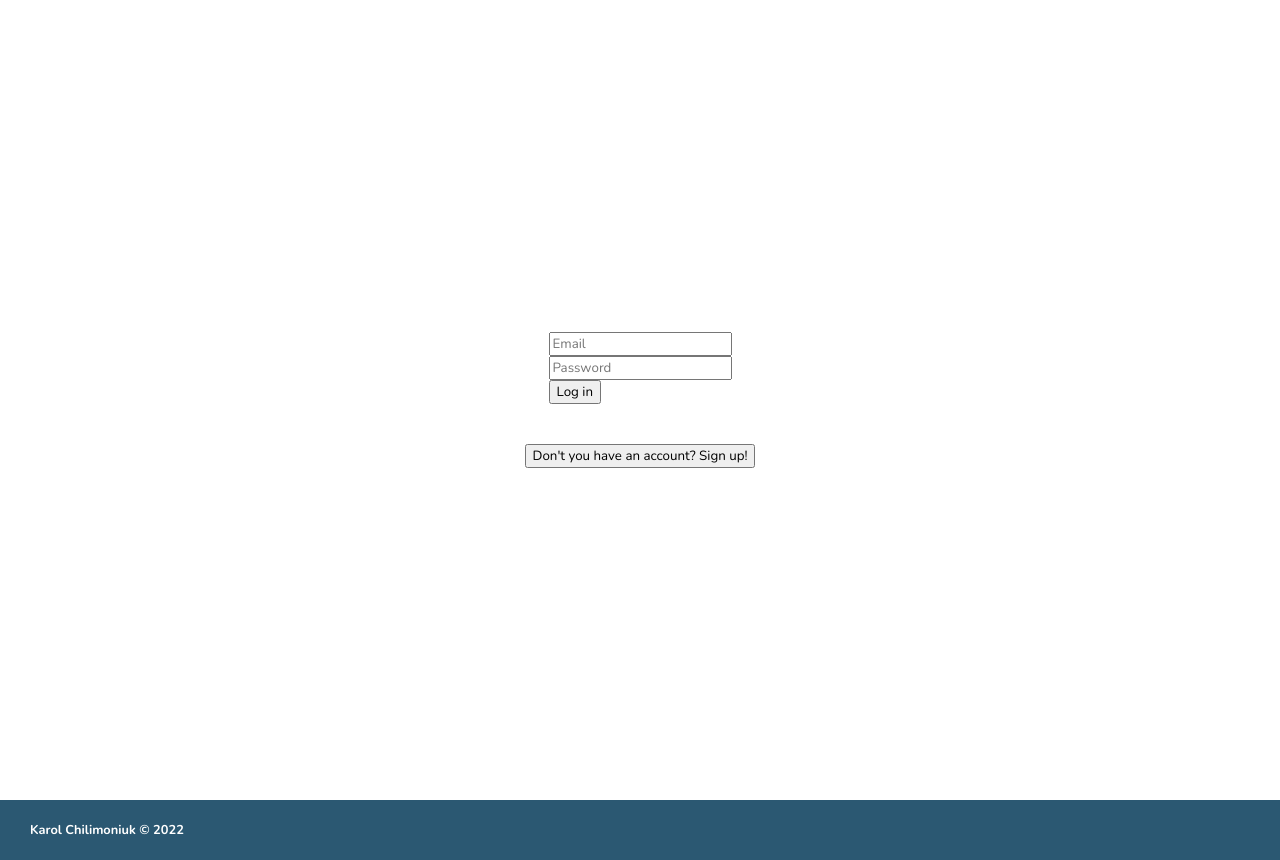
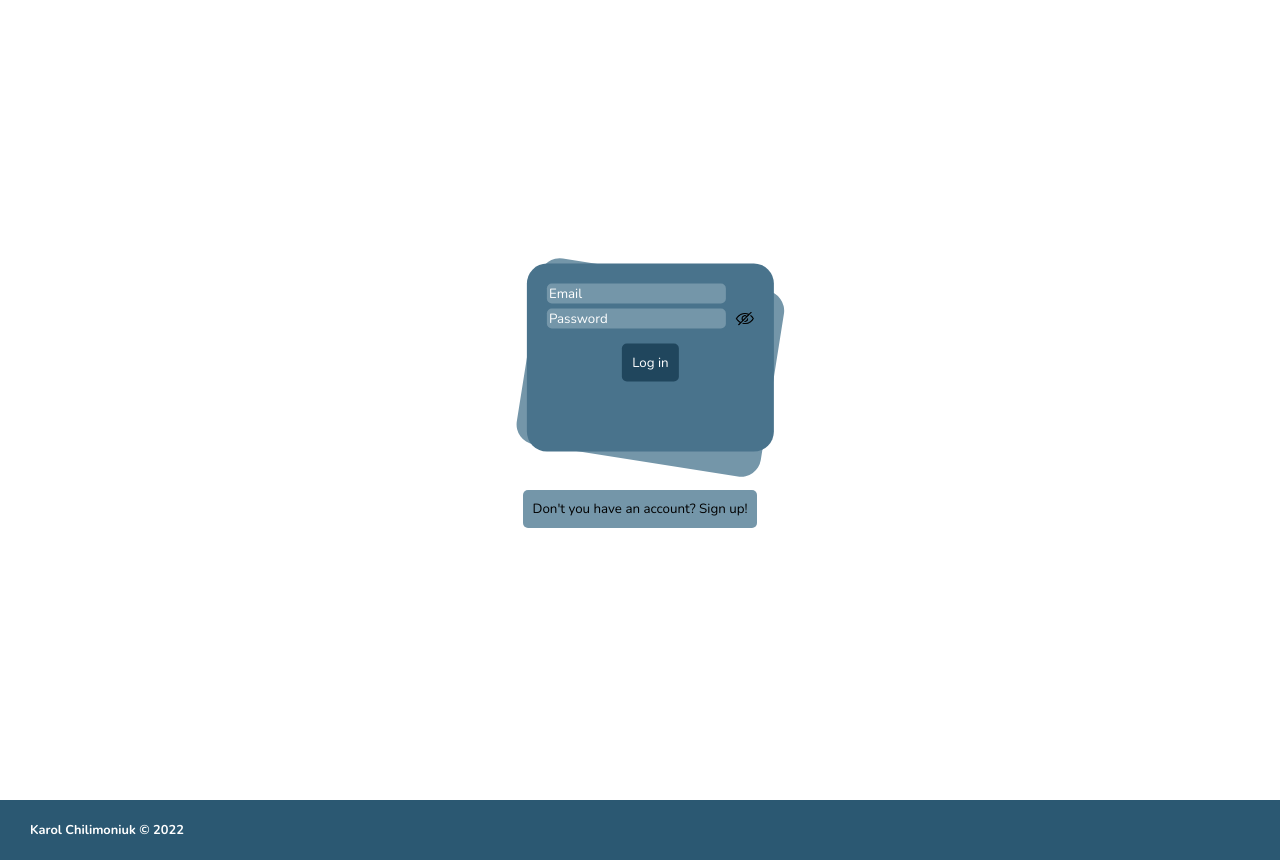
Before and after one commit to KarolChilimoniuk/social-app, a React (Create React App) app in the folder client/: page /auth in a window 1280 px wide. Both pictures are taken after a click on the button "Do you have an account? Log in!". Built offline with nearby package versions, Linux system fonts and the light colour scheme; no server answers.

Commit message:
feat: added styles for login form

```diff
--- a/client/src/components/LoginFormTemplate/LoginFormTemplate.style.ts
+++ b/client/src/components/LoginFormTemplate/LoginFormTemplate.style.ts
@@ -1 +1,31 @@
 import styled from "styled-components";
+
+export const FormBackground = styled.div`
+  background-color: rgb(116, 150, 169);
+  border-radius: 20px;
+  margin-bottom: 30px;
+  transform: rotate(9deg) translate(10px);
+`;
+
+export const FormContainer = styled.div`
+  align-content: center;
+  background-color: rgb(73, 115, 140);
+  border-radius: 20px;
+  display: flex;
+  flex-direction: column;
+  padding: 20px;
+  transform: rotate(-9deg) translateY(-10px);
+`;
+
+export const Form = styled.form`
+  align-items: flex-start;
+  display: flex;
+  flex-direction: column;
+  justify-content: center;
+`;
+
+export const SubmitContainer = styled.div`
+  display: flex;
+  justify-content: center;
+  width: 100%;
+`;
--- a/client/src/components/LoginFormTemplate/LoginFormTemplate.tsx
+++ b/client/src/components/LoginFormTemplate/LoginFormTemplate.tsx
@@ -1,5 +1,14 @@
 import GoogleLoginComp from "../GoogleLoginComp/GoogleLoginComp";
 import { LoginFormTemplateProps } from "../../services/types/types";
+import FormInput from "../TextFormInput/TextFormInput";
+import PasswordInput from "../PasswordInput/PasswordInput";
+import SubInput from "../SubmitInput/SubmitInput";
+import {
+  FormBackground,
+  FormContainer,
+  Form,
+  SubmitContainer,
+} from "./LoginFormTemplate.style";
 
 const LoginFormTemplate = ({
   loginHandler,
@@ -8,32 +17,29 @@ const LoginFormTemplate = ({
   password,
 }: LoginFormTemplateProps): JSX.Element => {
   return (
-    <>
-      <form onSubmit={loginHandler}>
-        <div>
-          <input
-            type="email"
-            placeholder="Email"
-            name="email"
+    <FormBackground>
+      <FormContainer>
+        <Form onSubmit={loginHandler}>
+          <FormInput
+            type={"email"}
+            placeholder={"Email"}
+            name={"email"}
             value={email}
-            onChange={onChangeHandler}
+            onChangeHandler={onChangeHandler}
           />
-        </div>
-        <div>
-          <input
-            type="password"
-            placeholder="Password"
-            name="password"
+          <PasswordInput
+            name={"password"}
             value={password}
-            onChange={onChangeHandler}
+            placeholder={"Password"}
+            onChangeHandler={onChangeHandler}
           />
-        </div>
-        <div>
-          <input type="submit" value="Log in" />
-        </div>
-      </form>
-      <GoogleLoginComp />
-    </>
+          <SubmitContainer>
+            <SubInput value={"Log in"} />
+          </SubmitContainer>
+        </Form>
+        <GoogleLoginComp />
+      </FormContainer>
+    </FormBackground>
   );
 };
 
--- /dev/null
+++ b/client/src/components/LoginSignupSwitcher/LoginSignupSwitcher.style.ts
@@ -0,0 +1,15 @@
+import styled from "styled-components";
+
+export const Switcher = styled.button`
+  background-color: rgb(116, 150, 169);
+  border: 0;
+  border-radius: 5px;
+  color: rgb(0, 0, 0);
+  padding: 10px;
+  cursor: pointer;
+
+  :hover {
+    background-color: rgb(5, 41, 63);
+    color: rgb(255, 255, 255);
+  }
+`;
--- /dev/null
+++ b/client/src/components/LoginSignupSwitcher/LoginSignupSwitcher.tsx
@@ -0,0 +1,17 @@
+import { SwitcherProps } from "../../services/types/types";
+import { Switcher } from "./LoginSignupSwitcher.style";
+
+const LoginSignupSwitcher = ({
+  accountStatus,
+  onClickHandler,
+}: SwitcherProps): JSX.Element => {
+  return (
+    <Switcher onClick={onClickHandler}>
+      {accountStatus
+        ? "Don't you have an account? Sign up!"
+        : "Do you have an account? Log in!"}
+    </Switcher>
+  );
+};
+
+export default LoginSignupSwitcher;
--- a/client/src/components/PasswordInput/PasswordInput.style.ts
+++ b/client/src/components/PasswordInput/PasswordInput.style.ts
@@ -18,6 +18,7 @@ export const Input = styled.input`
 `;
 
 export const FormImageContainer = styled.div`
+  cursor: pointer;
   display: flex;
   flex-direction: column;
   justify-content: center;
--- a/client/src/components/SubmitInput/SubmitInput.style.ts
+++ b/client/src/components/SubmitInput/SubmitInput.style.ts
@@ -6,6 +6,7 @@ export const SubmitInput = styled.input`
   border-radius: 5px;
   color: rgb(255, 255, 255);
   cursor: pointer;
+  margin-bottom: 10px;
   margin-top: 10px;
   padding: 10px;
 
--- a/client/src/components/SubmitInput/SubmitInput.tsx
+++ b/client/src/components/SubmitInput/SubmitInput.tsx
@@ -2,7 +2,7 @@ import { SubmitInput } from "./SubmitInput.style";
 import { InputProps } from "../../services/types/types";
 
 const SubInput = ({ value }: InputProps): JSX.Element => {
-  return <SubmitInput type="submit" value="Sign up" />;
+  return <SubmitInput type="submit" value={value} />;
 };
 
 export default SubInput;
--- a/client/src/components/UserForm/UserForm.tsx
+++ b/client/src/components/UserForm/UserForm.tsx
@@ -1,6 +1,7 @@
 import { useState } from "react";
 import RegisterFormTemplate from "../RegisterFormTemplate/RegisterFormTemplate";
 import LoginFormTemplate from "../LoginFormTemplate/LoginFormTemplate";
+import LoginSignupSwitcher from "../LoginSignupSwitcher/LoginSignupSwitcher";
 import { signUp, login } from "../../services/api/auth";
 import { IFormData } from "../../services/interfaces/interfaces";
 
@@ -16,7 +17,7 @@ const UserForm = (): JSX.Element => {
     email: "",
   });
 
-  const accountStatus = (): void => {
+  const accountStatusSwitcher = (): void => {
     setAccountStatus(!haveAccount);
   };
   const registerHandler = (e: React.SyntheticEvent): void => {
@@ -50,9 +51,10 @@ const UserForm = (): JSX.Element => {
             birthDate={formData.birthDate}
             email={formData.email}
           />
-          <button onClick={accountStatus}>
-            Do you have an account? Log in!
-          </button>
+          <LoginSignupSwitcher
+            onClickHandler={() => accountStatusSwitcher()}
+            accountStatus={haveAccount}
+          />
         </>
       )}
       {haveAccount && (
@@ -63,9 +65,10 @@ const UserForm = (): JSX.Element => {
             email={formData.email}
             password={formData.password}
           />
-          <button onClick={accountStatus}>
-            Don't you have an account? Sign up!
-          </button>
+          <LoginSignupSwitcher
+            onClickHandler={() => accountStatusSwitcher()}
+            accountStatus={haveAccount}
+          />
         </>
       )}
     </>
--- a/client/src/services/types/types.ts
+++ b/client/src/services/types/types.ts
@@ -27,3 +27,8 @@ export type InputProps = {
   value?: string;
   type?: string;
 };
+
+export type SwitcherProps = {
+  accountStatus: boolean;
+  onClickHandler?(e: React.SyntheticEvent): void;
+};
```
